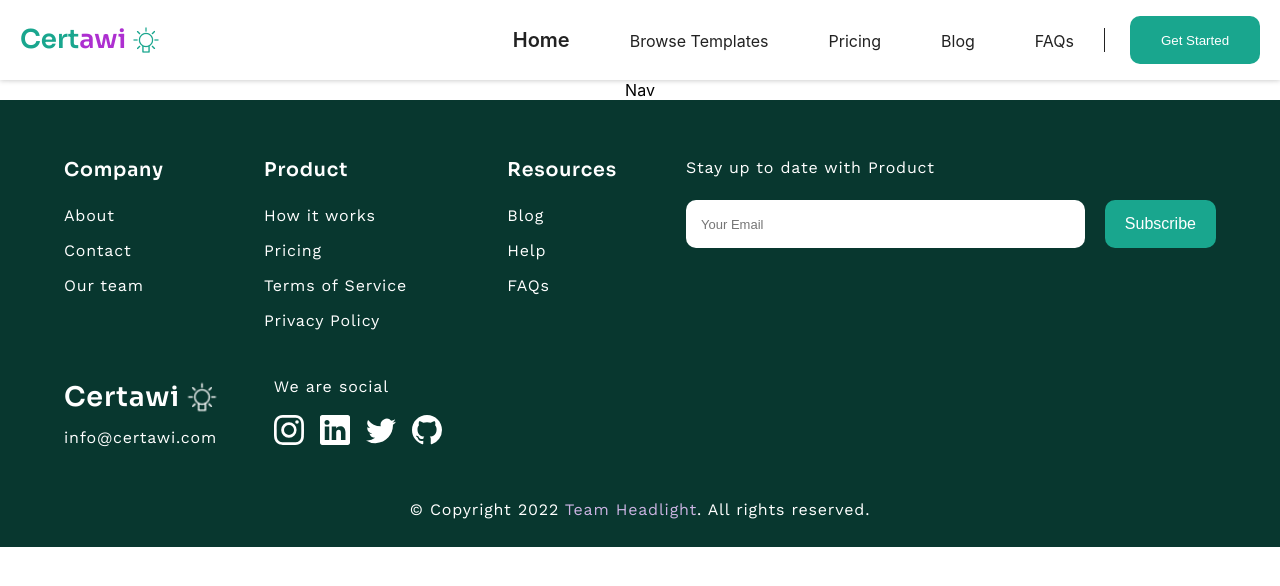
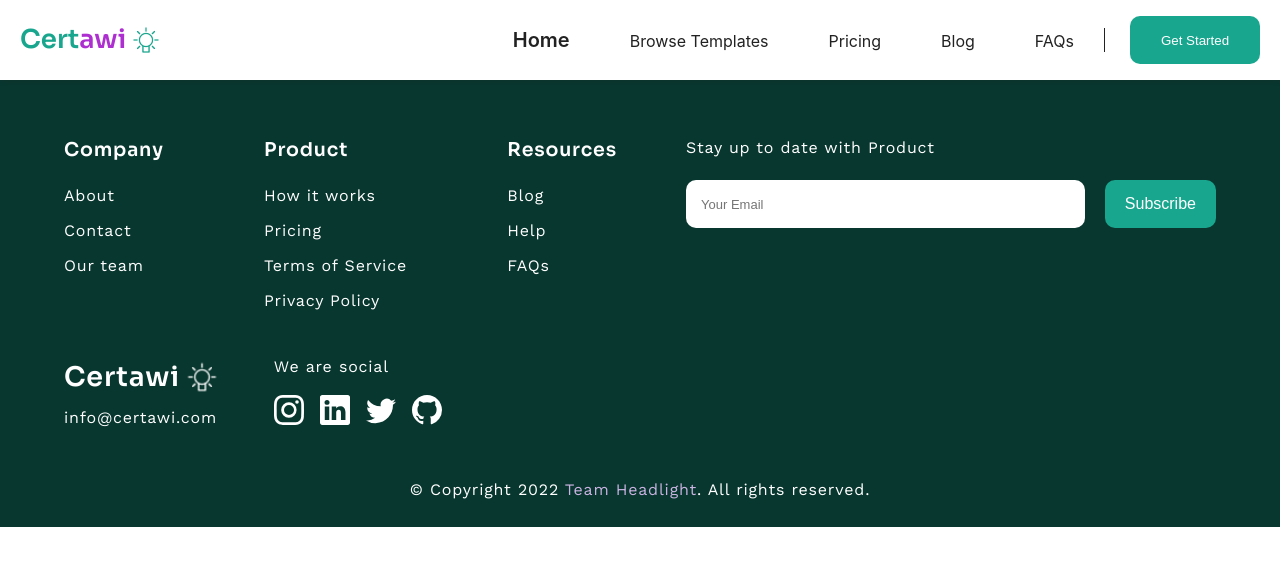
Before and after one commit to workshopapps/certificategenerator.web, a React (Create React App) app: page / in a window 1280 px wide. Shown: the top 586 px of the page. Built offline with nearby package versions, Linux system fonts and the light colour scheme.

Commit message:
feat: Fix terms route

```diff
--- a/src/App.js
+++ b/src/App.js
@@ -13,8 +13,8 @@
       <Routes>
         <Route path="/" element={<Layout />}>
           <Route path="/team" element={<Team />} />
+          <Route path="/terms" element={<Terms />} />
         </Route>
-        <Route path="/terms" element={<Terms />} />
       </Routes>
     </div>
   );
--- a/src/Component/Layout/index.jsx
+++ b/src/Component/Layout/index.jsx
@@ -6,7 +6,6 @@
 const Layout = () => {
   return (
     <div>
-      Nav
       <Outlet />
       <Footer />
     </div>
```
